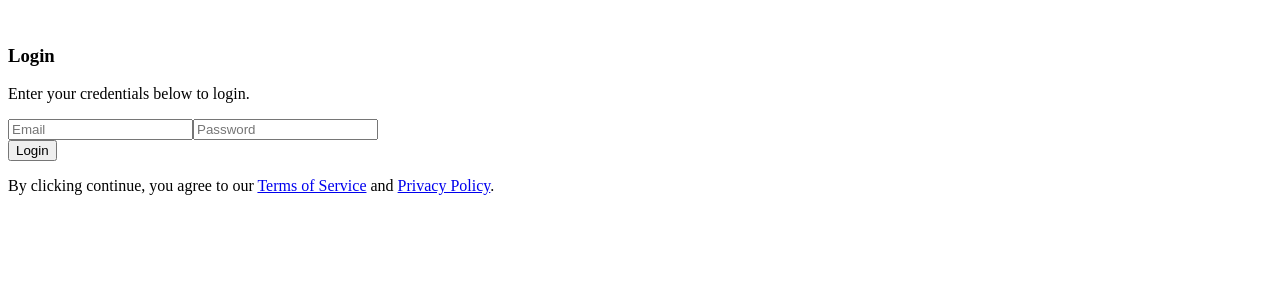
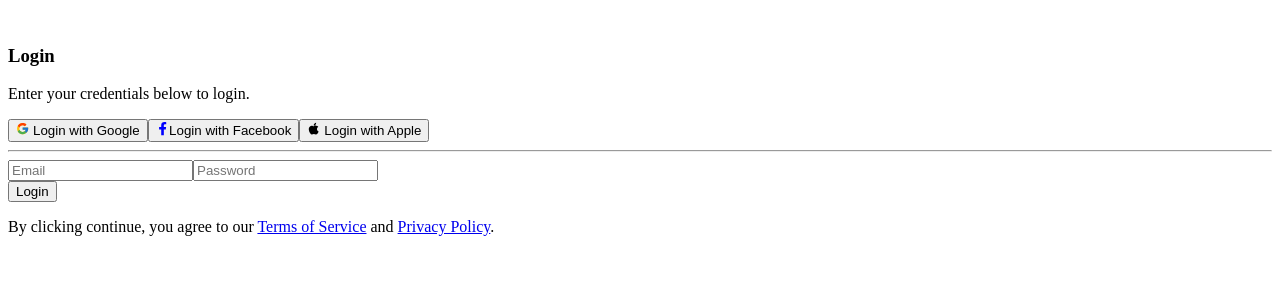
Before and after one commit to toodoo-app/web-client, a Next.js app: page /Login in a window 1280 px wide. Shown: the top 300 px of the page. Built offline with nearby package versions, Linux system fonts and the light colour scheme.

Commit message:
login page third party auth provider button

```diff
--- a/package.json
+++ b/package.json
@@ -16,6 +16,7 @@
     "next": "14.1.0",
     "react": "^18",
     "react-dom": "^18",
+    "react-icons": "^5.0.1",
     "tailwind-merge": "^2.2.1",
     "tailwindcss-animate": "^1.0.7"
   },
--- a/src/app/(auth)/register/page.js
+++ b/src/app/(auth)/signup/page.js
@@ -1,4 +1,4 @@
-import Register from "@/pages/Register";
+import Register from "@/pages/Signup";
 
 const RegisterPage = () => {
     return (
--- a/src/pages/Login.js
+++ b/src/pages/Login.js
@@ -3,7 +3,9 @@ import { Card, CardContent, CardDescription, CardHeader, CardTitle } from "@/com
 import { Input } from "@/components/ui/input"
 import { TypographyMuted } from "@/components/ui/typography/typo";
 import Link from "next/link";
-
+import { FcGoogle } from "react-icons/fc";
+import { FaApple } from "react-icons/fa6";
+import { FaFacebookF } from "react-icons/fa";
 
 const Login = () => {
     return (
@@ -15,6 +17,12 @@ const Login = () => {
                     <CardDescription className="mx-auto">Enter your credentials below to login.</CardDescription>
                 </CardHeader>
                 <CardContent>
+                    <div className="flex flex-col gap-4 mb-4">
+                        <Button variant="outline"> <FcGoogle className="mr-2" /> Login with Google</Button>
+                        <Button variant="outline"> <FaFacebookF className="mr-2" fill="blue"/>Login with Facebook</Button>
+                        <Button variant="outline"> <FaApple className="mr-2" /> Login with Apple</Button>
+                        <hr/>
+                    </div>
                     <form className="flex flex-col gap-4 mb-8">
                         <Input type="email" placeholder="Email" />
                         <Input type="password" placeholder="Password" />
```
Also changed, not shown: src/pages/Signup.js (renamed from src/pages/Register.js), 1 other file (tests, documents, lock files or other folders).
